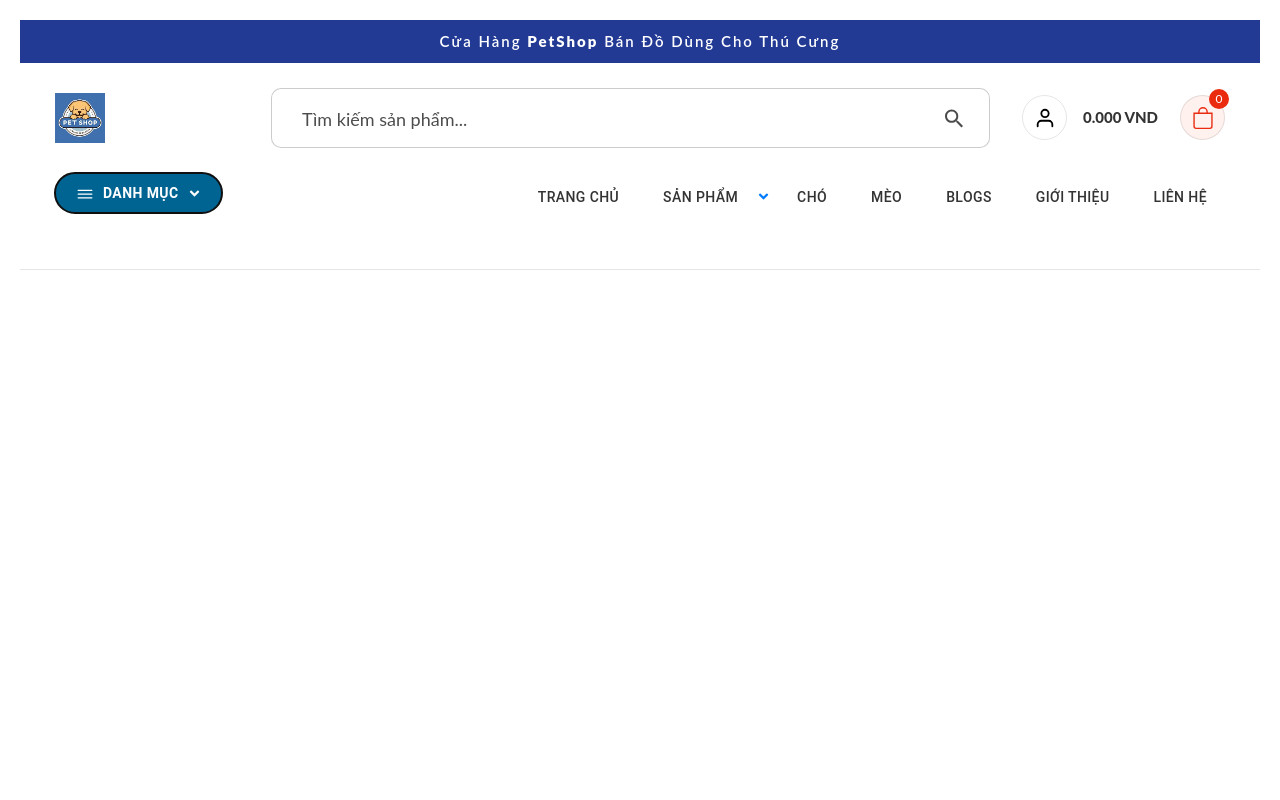
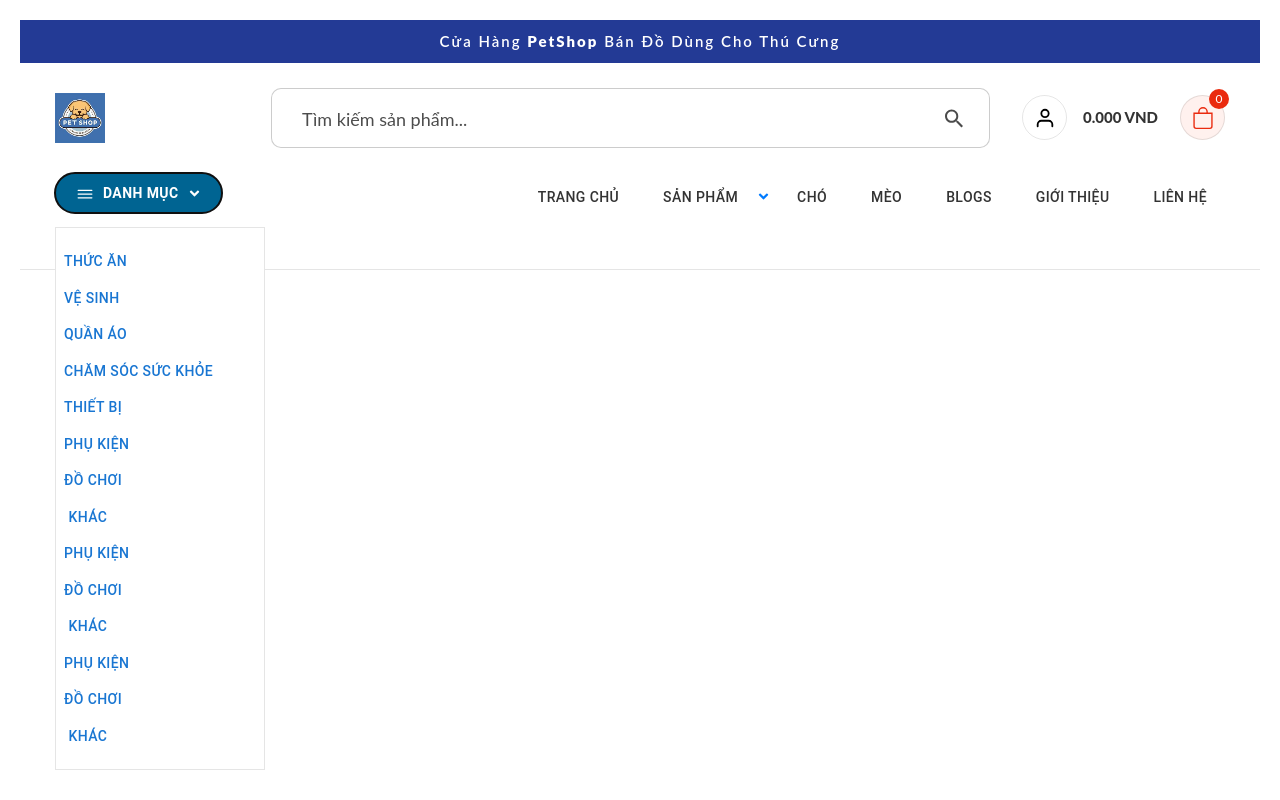
Before and after one commit to Ngocon2004/DoAnChuyenNganh, a React (Create React App) app: page / in a window 1280 px wide. Both pictures are taken after a click on the button "DANH MỤC". Built offline with nearby package versions, Linux system fonts and the light colour scheme; no server answers; the HTML template or start-up script is replaced by a standard one.

Commit message:
C8_Update1

```diff
--- a/src/Compoments/Header/Navigation/index.js
+++ b/src/Compoments/Header/Navigation/index.js
@@ -9,7 +9,7 @@ import { useState } from 'react';
 
 const Navigation = () => {
 
-  const [isOpenSidebarVal,setisOpenSidebarVal]= useState(true);
+  const [isOpenSidebarVal,setisOpenSidebarVal]= useState(false);
     return (
             <nav>
                 <div className='container'>
@@ -32,6 +32,12 @@ const Navigation = () => {
                             <Link to="/"><Button>Phụ kiện</Button></Link>
                             <Link to="/"><Button>Đồ chơi</Button></Link>
                             <Link to="/"><Button>Khác</Button></Link>
+                              <Link to="/"><Button>Phụ kiện</Button></Link>
+                                    <Link to="/"><Button>Đồ chơi</Button></Link>
+                                    <Link to="/"><Button>Khác</Button></Link>
+                                     <Link to="/"><Button>Phụ kiện</Button></Link>
+                                    <Link to="/"><Button>Đồ chơi</Button></Link>
+                                    <Link to="/"><Button>Khác</Button></Link>
                           </ul>
                         </div>
                       </div>
@@ -52,6 +58,8 @@ const Navigation = () => {
                                     <Link to="/"><Button>Đồ chơi</Button></Link>
                                     <Link to="/"><Button>Khác</Button></Link>
 
+
+
                                 </div>
                             </li>
                             <li className='list-inline-item'><Link to="/"><Button>Chó</Button></Link></li>
```
Also changed, not shown: src/Compoments/Header/HomeBanner/index.js (+8 -12 lines).
